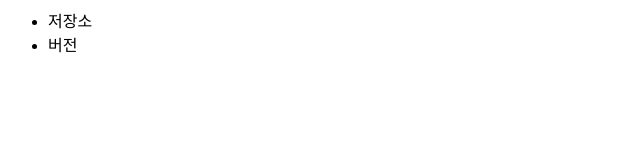
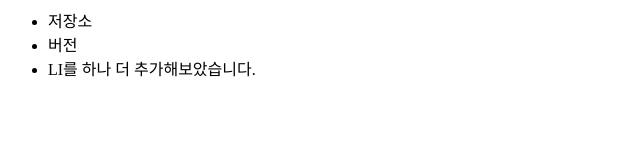
Before and after one commit to inegg/opentutorials_git_inegg, a plain HTML site: page index.html in a window 1280 px wide. Shown: the whole page, without its empty margins (0-640 px from the left). Drawn offline with Linux system fonts and the light colour scheme.

Commit message:
li를 추가

```diff
--- a/index.html
+++ b/index.html
@@ -6,6 +6,7 @@
 		<ul>
 			<li>저장소</li>
 			<li>버전</li>
+			<li>LI를 하나 더 추가해보았습니다.</li>
 		</ul>
 	</body>
 </html>
```
